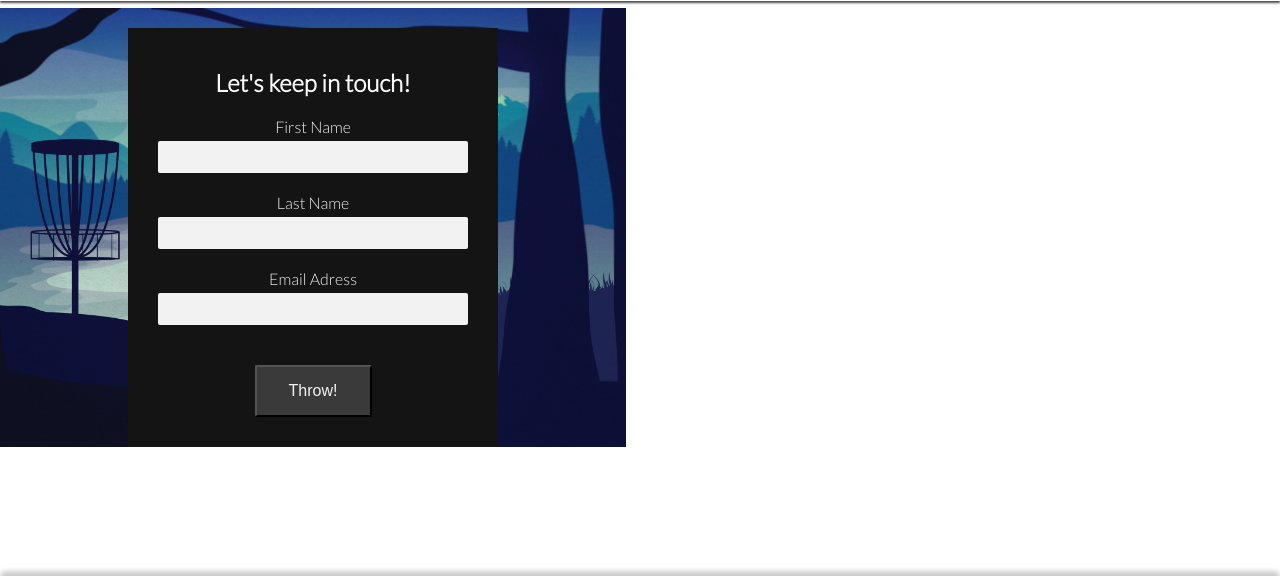
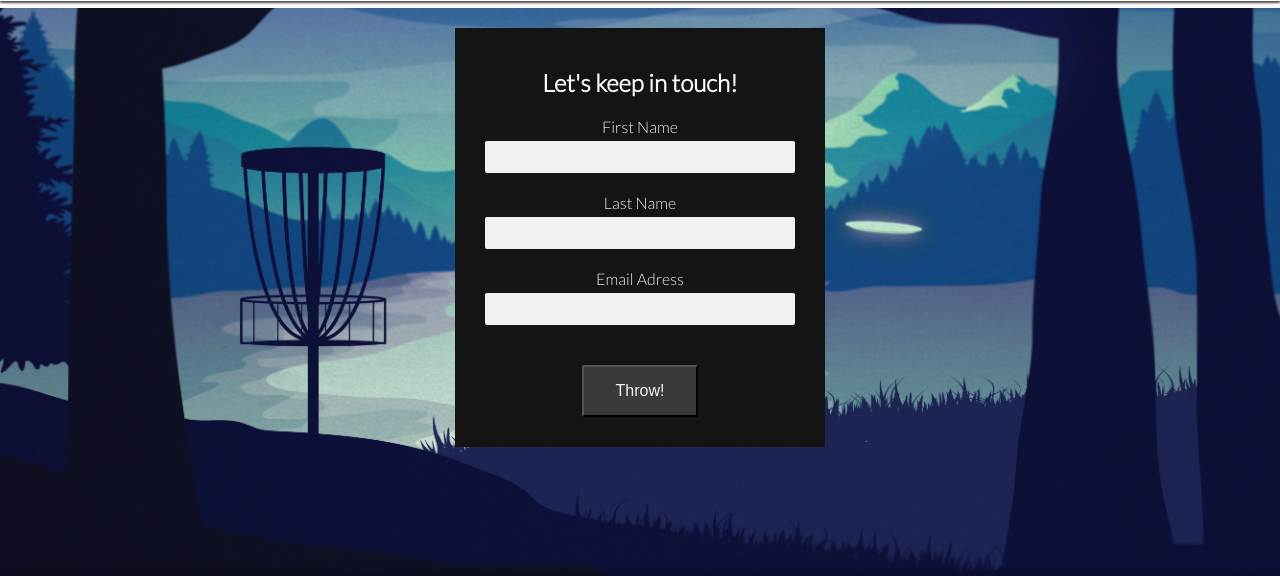
Before and after one commit to Storkfrasse/Discgolf, a plain HTML site: page contact.html in a window 1280 px wide. Shown: the part 92-668 px from the top of the page. Drawn offline with nearby package versions, Linux system fonts and the light colour scheme.

Commit message:
moved the form to center

```diff
--- a/assets/css/style.css
+++ b/assets/css/style.css
@@ -280,7 +280,7 @@ section h2, section p {
     background-position: 75%;
     padding: 20px 10% 0 10%;
     flex-grow: 1;
-    position:fixed;
+    position:center;
     margin-top: 50px;
 }
 
@@ -290,6 +290,12 @@ section h2, section p {
     padding: 30px;
 
 }
+ #form-container {
+     display: flex;
+     justify-content: center;
+     align-items: center;
+
+ }
 
 
 
@@ -437,6 +443,8 @@ footer {
 
 
 
+
+
 }
 
 @media (min-width: 768px) and (max-width: 1023px) {
--- a/contact.html
+++ b/contact.html
@@ -37,6 +37,7 @@
     <main>
 
     <section id="signup">
+        <div id="form-container">
         <form id="signup-form" method="post" action="https://formdump.codeinstitute.net">
             <h2>Let's keep in touch!</h2>
             <label for="first_name">First Name</label>
@@ -50,6 +51,7 @@
             <br>
             <button type="submit" class="sign-button">Throw!</button>
         </form>
+        </div>
     </section>
     </main>
 
```
